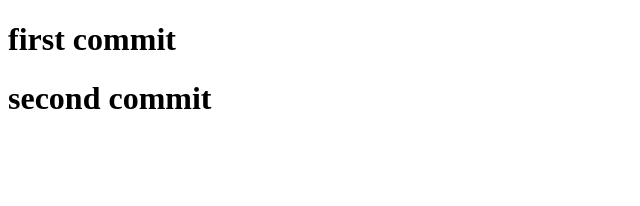
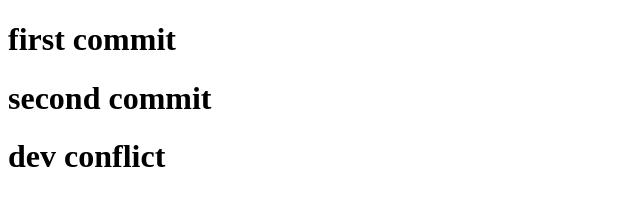
Before and after one commit to Phanhiep02/hocgit, a plain HTML site: page index.html in a window 1280 px wide. Shown: the whole page, without its empty margins (0-640 px from the left). Drawn offline with Linux system fonts and the light colour scheme.

Commit message:
conflict dev

```diff
--- a/index.html
+++ b/index.html
@@ -8,5 +8,6 @@
   <body>
     <h1>first commit</h1>
     <h1>second commit</h1>
+    <h1>dev conflict</h1>
   </body>
 </html>
```
